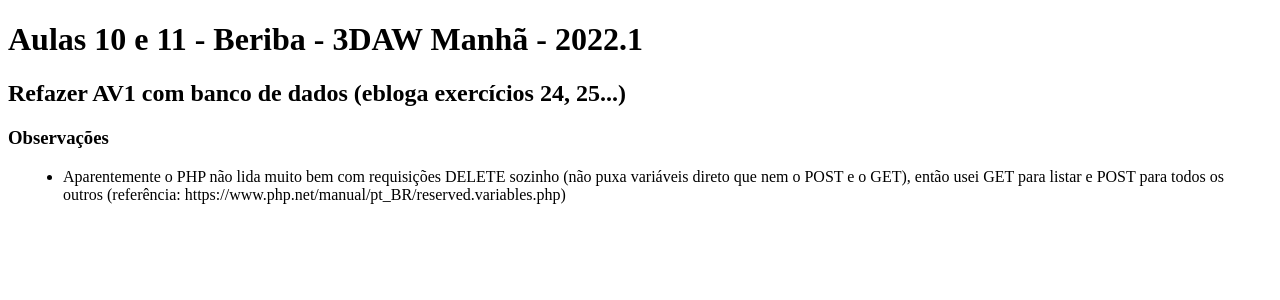
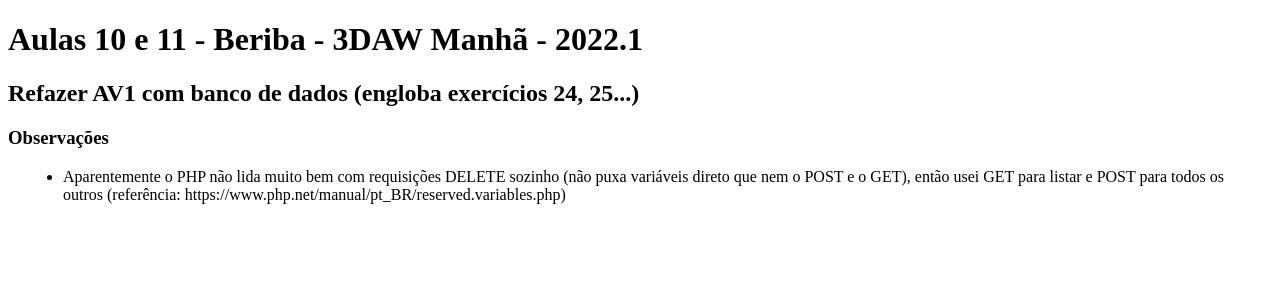
Before and after one commit to beriba-faeterj/3DAW_2022_1, a PHP site: page / in a window 1280 px wide. Shown: the part 46-346 px from the top of the page. Run offline with PHP 8.4, Linux system fonts and the light colour scheme.

Commit message:
Update index.php

```diff
--- a/AULA_10_E_11/REFAZER_AV1_BANCO/index.php
+++ b/AULA_10_E_11/REFAZER_AV1_BANCO/index.php
@@ -25,7 +25,7 @@ Aulas 10 e 11 - 02/06/2022 e 09/06/2022 - Refazer AV1 com banco de dados
     </nav>
     <main>
         <h1>Aulas 10 e 11 - Beriba - 3DAW Manhã - 2022.1</h1>
-        <h2>Refazer AV1 com banco de dados (ebloga exercícios 24, 25...)</h2>
+        <h2>Refazer AV1 com banco de dados (engloba exercícios 24, 25...)</h2>
         <h3>Observações</h3>
         <ul>
             <li>Aparentemente o PHP não lida muito bem com requisições DELETE sozinho (não puxa variáveis direto que nem o POST e o GET), então usei GET para listar e POST para todos os outros (referência: https://www.php.net/manual/pt_BR/reserved.variables.php)</li>
```
